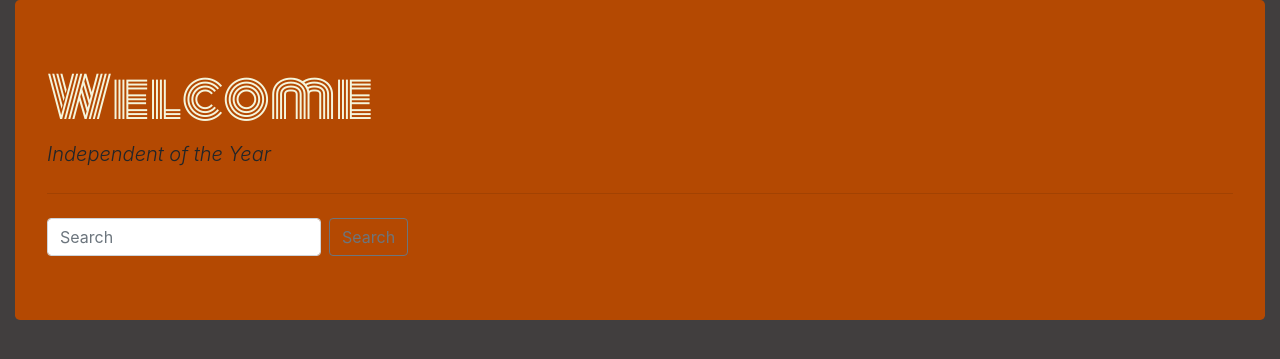
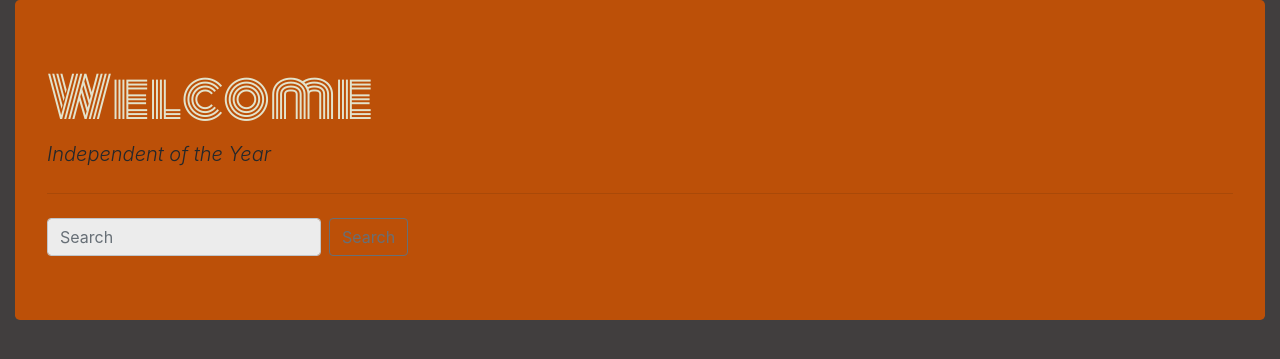
Before and after one commit to C-Ogamba/awwards, a Django app: page / in a window 1280 px wide. Shown: the part 56-415 px from the top of the page. Run offline with Django 4.2, Linux system fonts and the light colour scheme; some libraries are stand-ins or nearby versions.

Commit message:
Dev: style the background colour

```diff
--- a/static/css/style.css
+++ b/static/css/style.css
@@ -2,6 +2,6 @@
     background-color: rgb(65, 62, 62);
 }
 .jambo{
-    background-color: rgb(180, 73, 2);
-    opacity: 0.;
+    background-color: rgb(202, 83, 3);
+    opacity: 0.9;
 }
```
